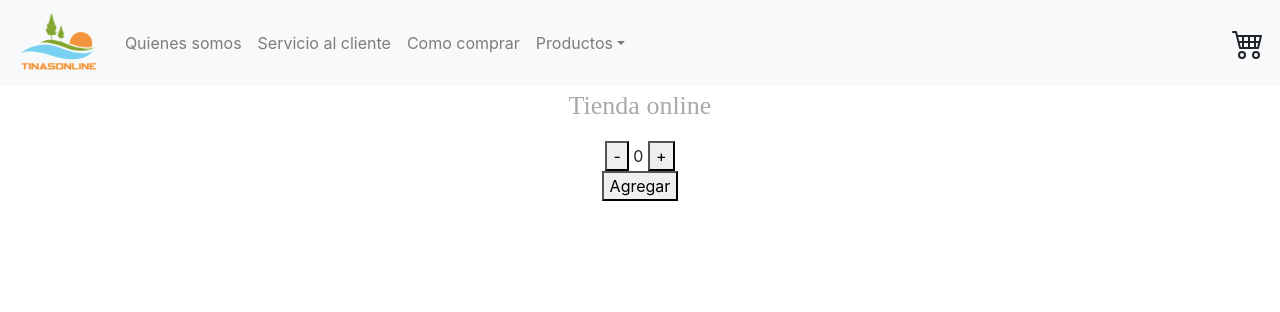
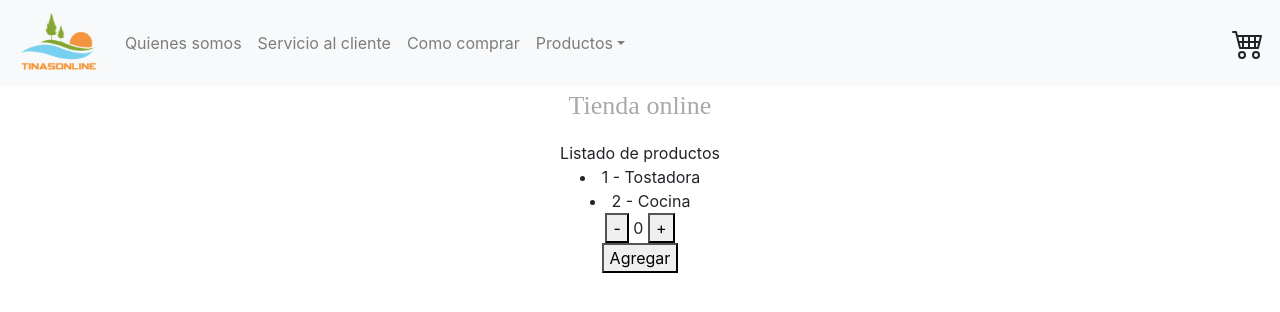
Before and after one commit to juanjdp/react-app, a React (Create React App) app: page / in a window 1280 px wide. Shown: the top 312 px of the page. Built offline with nearby package versions, Linux system fonts and the light colour scheme.

Commit message:
Maps y Promesas

```diff
--- a/src/App.js
+++ b/src/App.js
@@ -5,6 +5,7 @@ import NavBar from './components/NavBar'
 import ItemListContainer from './components/ItemListContainer'
 
 import ItemCount from './components/ItemCount'
+
 
 function App() {
 
--- /dev/null
+++ b/src/components/Item.js
@@ -0,0 +1,18 @@
+
+
+function Item(){
+
+
+    return new Promise((res) => {
+        setTimeout(() => {
+            res(
+                [{ id: 1, title: "Tostadora", price: "85", pictureUrl:"" },
+                { id: 2, title: "Cocina", price: "150", pictureUrl:""  }]
+            );
+        }, 2000);
+    });
+
+
+
+}
+export default Item;
--- /dev/null
+++ b/src/components/ItemList.js
@@ -0,0 +1,17 @@
+import React from "react";
+
+function ItemList({ productos }){
+
+  return <>
+        <div>Listado de productos</div>
+        {productos.map(p => (
+            <li>
+            {p.id} - {p.title}
+            </li>
+        ))}
+
+    </>
+
+
+}
+export default ItemList;
--- a/src/components/ItemListContainer.js
+++ b/src/components/ItemListContainer.js
@@ -1,4 +1,6 @@
-import React from 'react';
+import React, { useState, useEffect } from "react";
+import Item from "./Item";
+import ItemList from "./ItemList";
 
 const styleTitle={
     color: 'DarkGray',
@@ -8,9 +10,26 @@ const styleTitle={
 
 function ItemListContainer({ title }){
 
+  const [list, setList] = useState([]);
+  const [error, setError] = useState(null);
+
+  useEffect(() => {
+    Item().then(
+      result => {
+        setList(result);
+      },
+      err => {
+        setError(err);
+      }
+    );
+  }, []);
+
   return <>
     <p><spam style={styleTitle} >{title}</spam></p>
+    {error && <p>{error}</p>}
+    <ItemList productos={list}/>
     </>
+
 
 
 }
```
